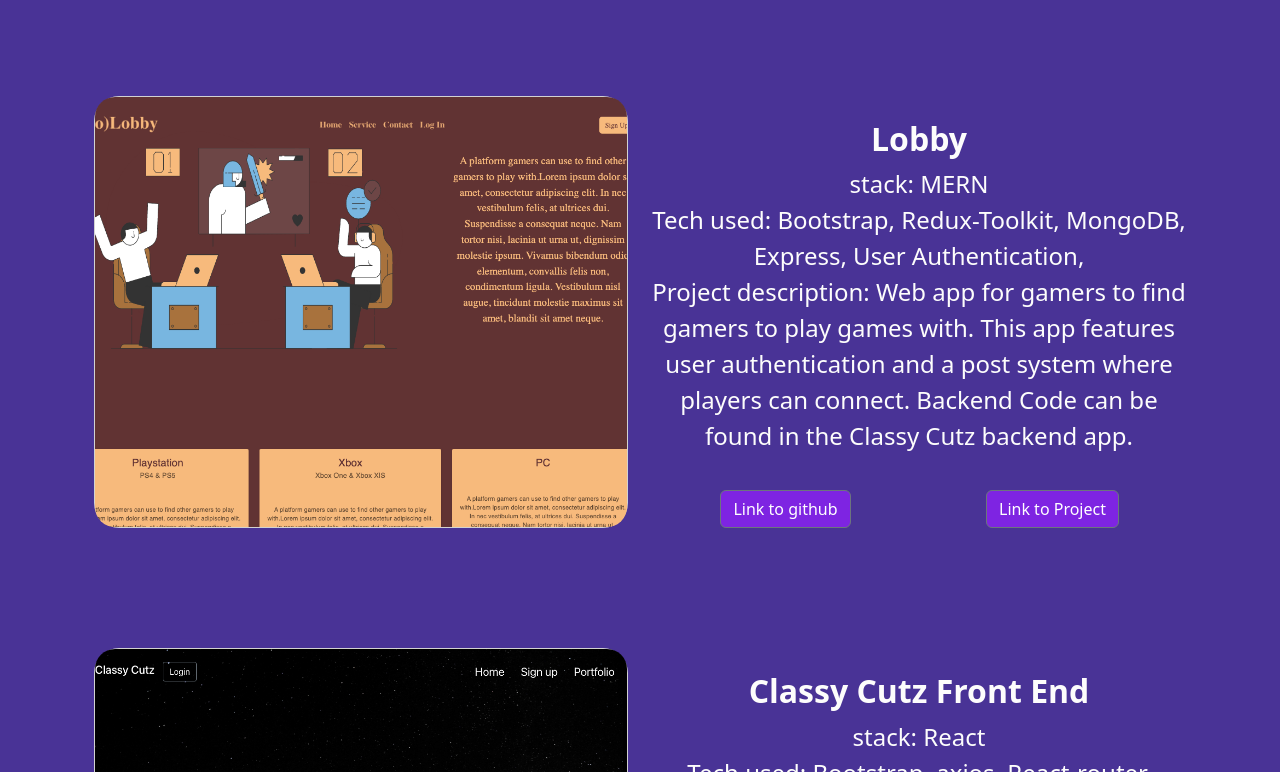
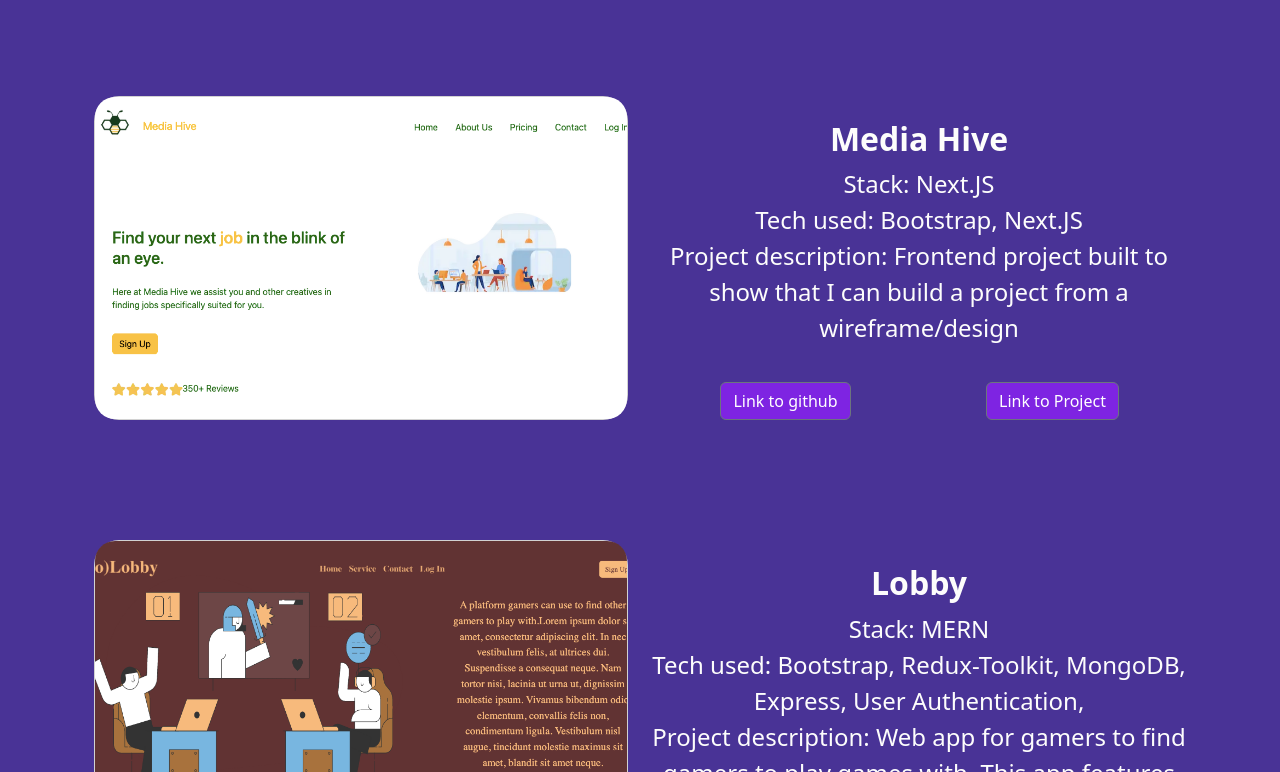
Before and after one commit to chaunceyplum/Portfolio-2.0, a React (Create React App) app: page / in a window 1280 px wide. Shown: the part 2228-3000 px from the top of the page. Built offline with nearby package versions, Linux system fonts and the light colour scheme.

Commit message:
added media Hive project

```diff
--- a/src/components/Project.js
+++ b/src/components/Project.js
@@ -60,7 +60,7 @@ const Project = () => {
                             <strong>{k.name}</strong>
                           </h2>
                           <ul className='text'>
-                            <li>stack: {k.stack}</li>
+                            <li>Stack: {k.stack}</li>
                             <li>Tech used: {k.technologies}</li>
                             <li>Project description: {k.description}</li>
                             <br />
--- a/src/components/ProjectList.js
+++ b/src/components/ProjectList.js
@@ -4,7 +4,18 @@ import game from '../images/gameHop.png'
 import crypto from '../images/cryptoApp.png'
 import famous from '../images/famous.png'
 import lobby from '../images/lobby.png'
+import mediaHive from '../images/MediaHive.png'
 const ProjectList = [
+  {
+    name: 'Media Hive',
+    stack: 'Next.JS',
+    technologies: 'Bootstrap, Next.JS  ',
+    description:
+      'Frontend project built to show that I can build a project from a wireframe/design',
+    githubLink: 'https://github.com/chaunceyplum/Portfolio-2.0',
+    projectLink: 'https://mediahive.netlify.app/',
+    image: mediaHive,
+  },
   {
     name: 'Lobby',
     stack: 'MERN',
```
Also changed, not shown: src/images/MediaHive.png (added).
